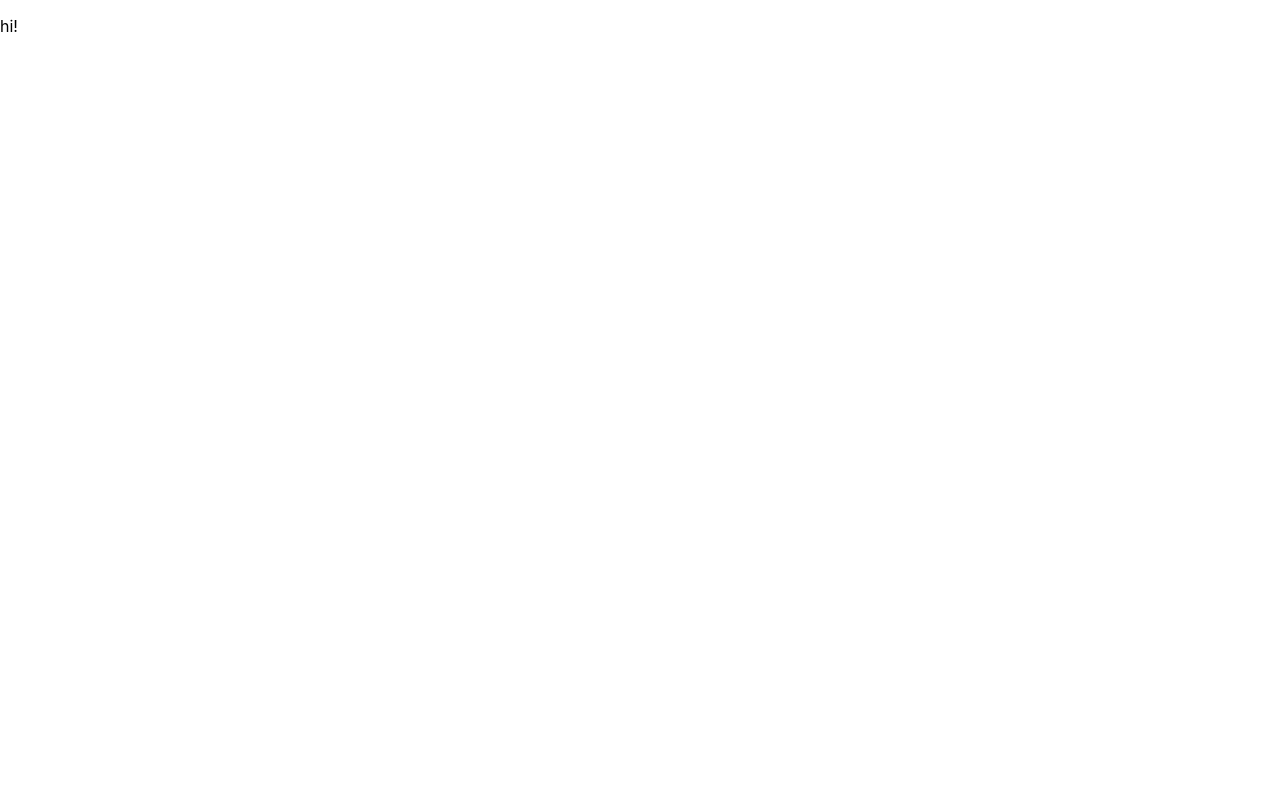
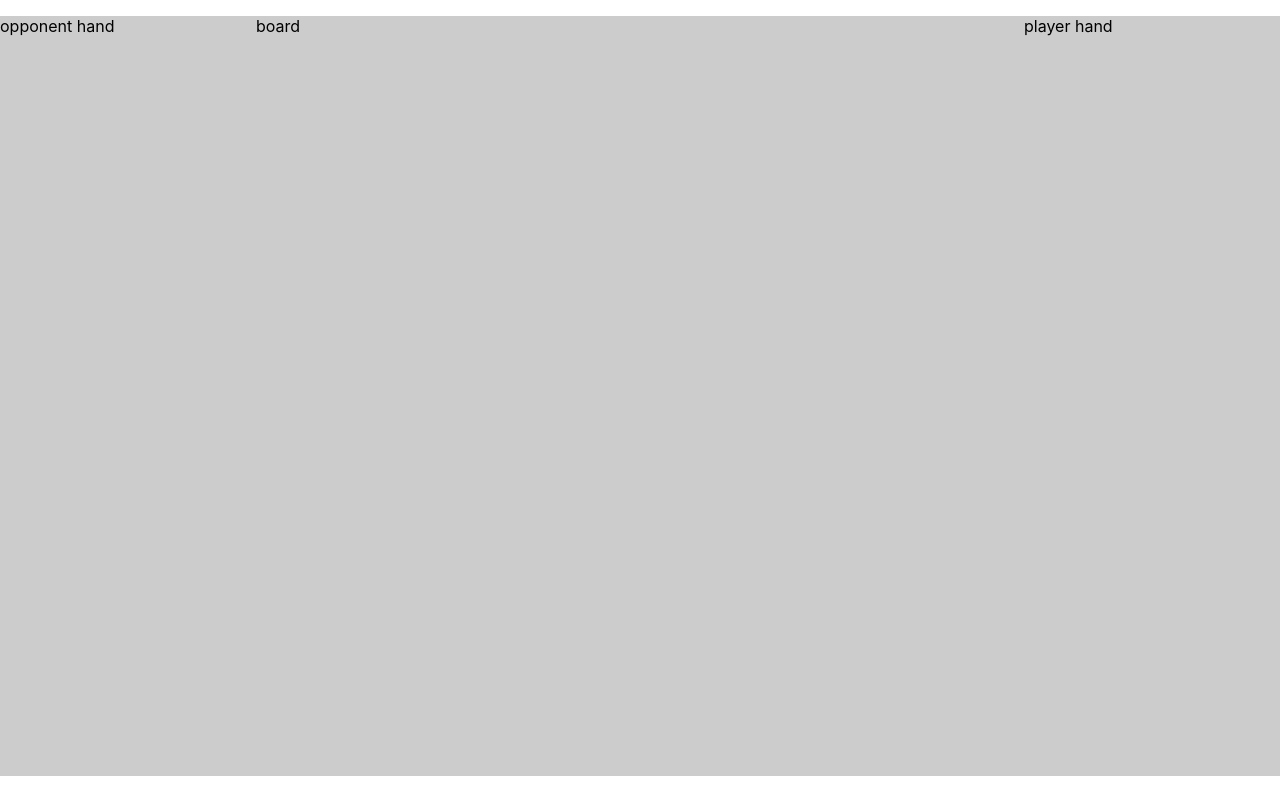
Before and after one commit to WhoSpeaks4Earth/card-manor, a React (Create React App) app: page / in a window 1280 px wide. Built offline with nearby package versions, Linux system fonts and the light colour scheme.

Commit message:
simpler layout/game-table components

```diff
--- a/src/App.tsx
+++ b/src/App.tsx
@@ -1,12 +1,11 @@
+import { GameTable } from './components/game-table/GameTable';
 import { Layout } from './components/layout/Layout';
-import { MainContent } from './components/layout/MainContent';
+
 
 function App() {
   return (
     <Layout>
-      <MainContent>
-        hi!
-      </MainContent>
+      <GameTable />
     </Layout>
   );
 }
--- /dev/null
+++ b/src/components/game-table/GameTable.tsx
@@ -0,0 +1,21 @@
+import "./gameTable.css"
+
+
+export const GameTable = () => {
+
+  return (
+    <div className="game-table">
+      <div className="side-panel">
+        opponent hand
+      </div>
+
+      <div className="board-container">
+        board
+      </div>
+
+      <div className="side-panel">
+        player hand
+      </div>
+    </div>
+  )
+}
--- /dev/null
+++ b/src/components/game-table/gameTable.css
@@ -0,0 +1,16 @@
+
+.game-table {
+    display: flex;
+    height: 100%;
+    width: 100%;
+    overflow: hidden;
+    background-color: #ccc;
+}
+
+.board-container {
+    flex: 3;
+}
+
+.side-panel {
+    flex: 1;
+}
--- a/src/components/layout/Layout.tsx
+++ b/src/components/layout/Layout.tsx
@@ -5,7 +5,7 @@ import './layout.css';
 export const Layout = (props: { children: ReactNode}) => {
 
     return (
-        <div className="layout-container">
+        <div className="layout">
             {props.children}
         </div>
     )
--- a/src/components/layout/MainContent.tsx
+++ /dev/null
@@ -1,11 +0,0 @@
-import { ReactNode } from "react"
-import './layout.css';
-
-export const MainContent = (props: {children: ReactNode}) => {
-
-    return (
-        <div className="main">
-            {props.children}
-        </div>
-    )
-}
--- a/src/components/layout/layout.css
+++ b/src/components/layout/layout.css
@@ -1,27 +1,7 @@
 
-
-.layout-container {
+.layout {
     max-width: 1400px;
     margin: 2vh auto;
     height: 95vh;
     overflow: hidden;
 }
-
-.main {
-    flex: 4;
-}
-
-.center-piece {
-    flex: 3;
-    display: flex;
-    flex-direction: column;
-    align-items: center;
-}
-
-.side-panel {
-    flex: 1;
-    display: flex;
-    flex-direction: column;
-    justify-content: space-between;
-    height: 95vh;
-}
```
Also changed, not shown: src/components/layout/SidePanel.tsx (deleted, +0 -11 lines).
